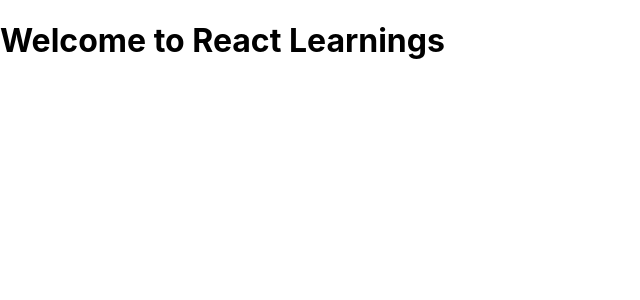
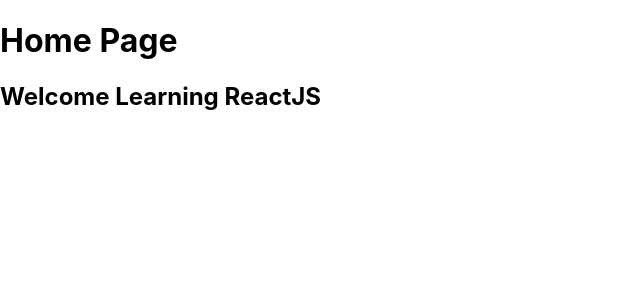
Before and after one commit to zakeer/react-learning, a React (Create React App) app: page / in a window 1280 px wide. Shown: the top 300 px of the page, without its empty margins (0-640 px from the left). Built offline with nearby package versions, Linux system fonts and the light colour scheme.

Commit message:
Homepage added

```diff
--- a/src/App.js
+++ b/src/App.js
@@ -1,9 +1,11 @@
 import logo from './logo.svg';
 import './App.css';
+import HomePage from './Homepage';
 
 function App() {
   return (
-    <h1>Welcome to React Learnings</h1>
+    <HomePage />
+
   );
 }
 
--- /dev/null
+++ b/src/Header.js
@@ -0,0 +1,7 @@
+import React from 'react';
+
+export default function Header({ title }) {
+  return <section>
+    <h2>Welcome {title}</h2>
+  </section>
+}
--- /dev/null
+++ b/src/Homepage.js
@@ -0,0 +1,9 @@
+import React from 'react';
+import Header from './Header';
+
+export default function HomePage() {
+  return <div>
+    <h1>Home Page</h1>
+    <Header title={"Learning ReactJS"} />
+  </div>
+}
```
